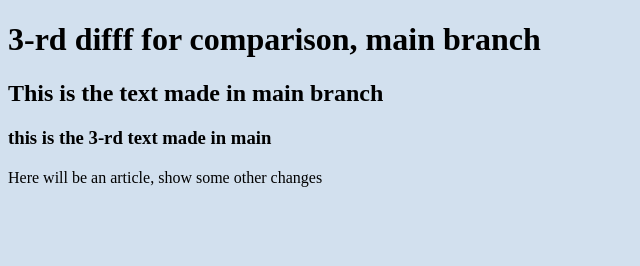
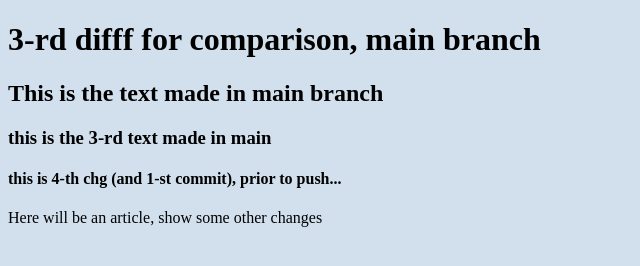
Before and after one commit to ground-aero/first-project, a plain HTML site: page index.html in a window 1280 px wide. Shown: the whole page, without its empty margins (0-640 px from the left). Drawn offline with Linux system fonts and the light colour scheme.

Commit message:
just 1-st commit, prior to push

```diff
--- a/index.html
+++ b/index.html
@@ -11,6 +11,7 @@
 <h1>3-rd difff for comparison, main branch</h1>
 <h2>This is the text made in main branch</h2>
 <h3>this is the 3-rd text made in main </h3>
+<h4>this is 4-th chg (and 1-st commit), prior to push... </h4>
 <span></span>
 
 <h2></h2>
```
